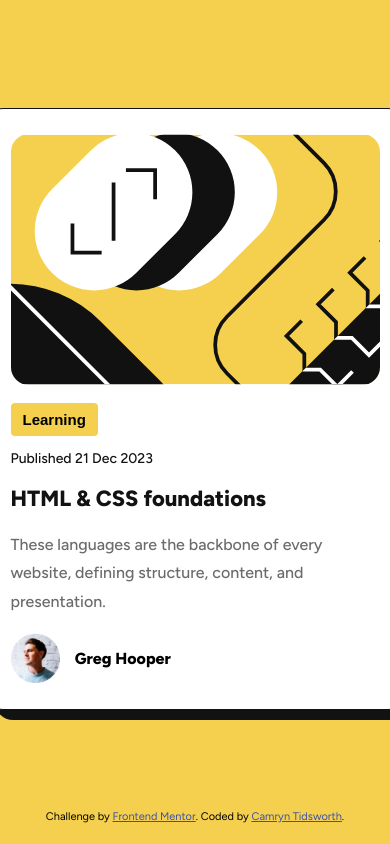
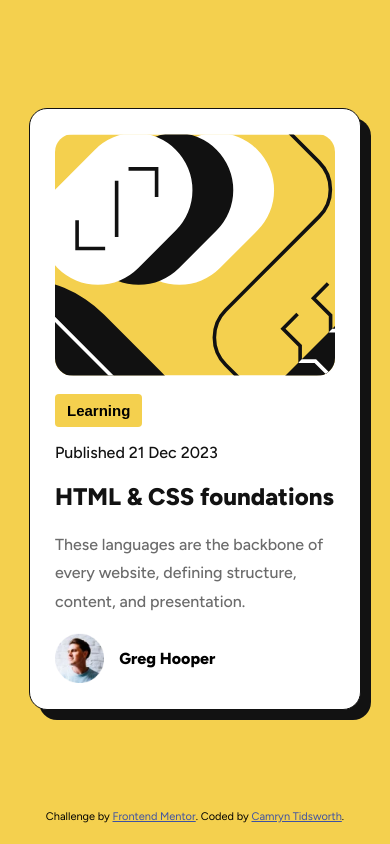
Before and after one commit to CamrynTidsworth/blog-preview-card, a plain HTML site: page index.html in a window 390 px wide. Drawn offline with Linux system fonts and the light colour scheme.

Commit message:
updated margins and font size be more responsive

```diff
--- a/style.css
+++ b/style.css
@@ -25,8 +25,9 @@ main {
     justify-content: flex-start;
     align-items: center;
     flex-direction: column;
-    width: 369px;
+    width: 280px;
     height: 550px;
+    margin: 5rem;
     background-color: white;
     padding: 25px;
     border: 1.5px solid var(--dark-gray);
@@ -62,7 +63,7 @@ button:hover {
 
 h1 {
     font-weight: 800;
-    font-size: 22px;
+    font-size: clamp(4rem 22px 6rem);
 }
 
 h1:hover {
@@ -72,19 +73,20 @@ h1:hover {
 
 .date {
     font-weight: 500;
-    font-size: 14px;
+    font-size: clamp(2rem 14px 4rem);
 }
 
 .description {
     font-weight: 500;
     color: var(--light-gray);
     line-height: 1.8;
+    font-size: clamp(2rem 14px 4rem);
 }
 
 .profile-container {
     display: flex;
     font-weight: 800;
-    width: 369px;
+    width: 280px;
     justify-content: flex-start;
 }
 
```
